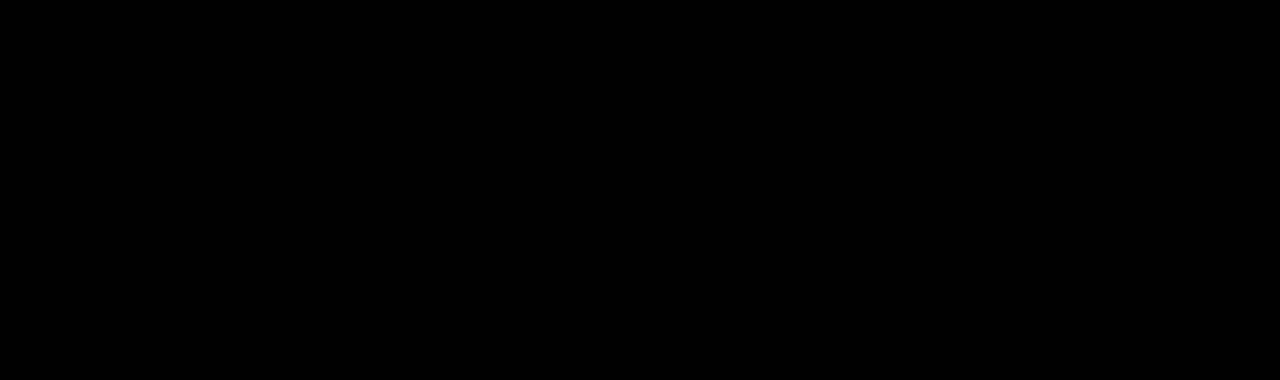
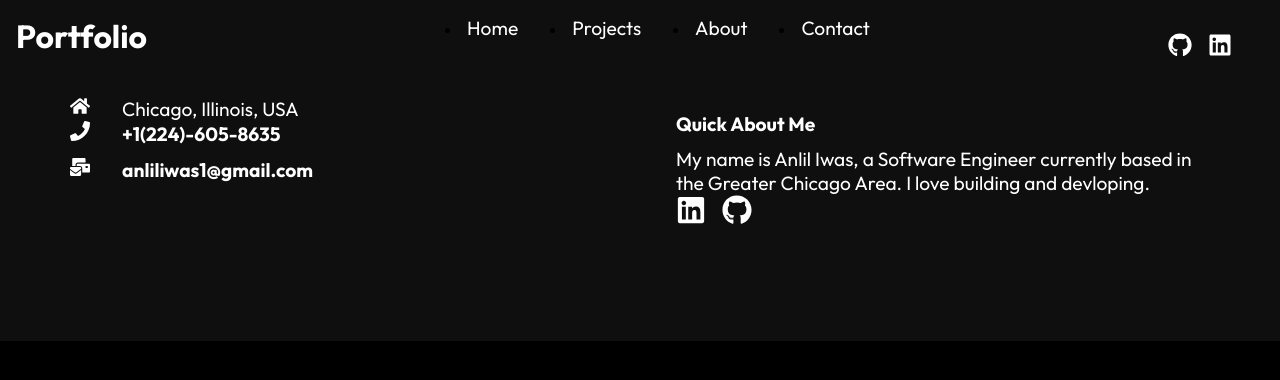
Before and after one commit to Iwas1512/first-portfolio, a React (Create React App) app: page /contact in a window 1280 px wide. Shown: the top 380 px of the page. Built offline with nearby package versions, Linux system fonts and the light colour scheme.

Commit message:
Added a footer, made navbar appear in every folder.

```diff
--- /dev/null
+++ b/src/components/Footer.js
@@ -0,0 +1,54 @@
+import "./FooterStyles.css"
+
+import React from 'react'
+
+import { FaGithub, FaHome, FaLinkedin, FaMailBulk, FaPhone } from 'react-icons/fa'
+
+const Footer = () => {
+  return (
+    <div className = "footer">
+        <div className="footer-container">
+            <div className = "left">
+                <div className= "home">
+
+                <p><FaHome size = {20} style = {{color: "#fff", marginRight: "2rem"}} />
+                 Chicago, Illinois, USA  </p>
+
+
+
+                </div>
+
+                <div className="phone">
+                    <h4> <FaPhone size = {20} style = {{color: "#fff", marginRight: "2rem"}}/>
+                    +1(224)-605-8635 </h4>
+
+                     </div>
+
+                     <div className="email">
+                    <h4> <FaMailBulk size = {20} style = {{color: "#fff", marginRight: "2rem"}}/>
+                    anliliwas1@gmail.com </h4>
+
+                     </div>
+
+             </div>
+
+            <div className = "right">
+                 <h4> Quick About Me </h4>
+                 <p> My name is Anlil Iwas, a Software Engineer currently based in the Greater Chicago Area. I love building and devloping.
+                     </p>
+                    <div className="socials">
+                    <FaLinkedin size = {30} style = {{color: "#fff", marginRight: "1rem"}}/>
+                    <FaGithub size = {30} style = {{color: "#fff", marginRight: "1rem"}}/>
+
+
+                    </div>
+            </div>
+        </div>
+
+
+
+    </div>
+  )
+}
+
+export default Footer
--- /dev/null
+++ b/src/components/FooterStyles.css
@@ -0,0 +1,65 @@
+.footer
+{
+    width: 100%;
+    padding: 6rem 0;
+    background-color: rgba(19, 19, 19, 0.8);
+}
+
+.footer-container
+{
+    max-width: 1140px;
+    margin: auto;
+    display: grid;
+    grid-template-columns: repeat(2, 1fr);
+    grid-gap: 40px;
+}
+
+.left {
+    height: 100%;
+    max-width: 100%;
+    display: flex;
+    flex-direction: column;
+    padding: 1 rem;
+}
+.location{
+    display: flex;
+    margin: bottom 0.7rem;
+
+
+}
+.location p{
+    line-height: 30px;
+}
+
+.right {
+    height: 100%;
+    max-width: 100%;
+    display: flex;
+    flex-direction: column;
+    padding: 1rem;
+}
+
+.social{
+    margin-top: 1rem;
+
+}
+
+h4{
+    font-size: 1.2rem;
+     padding-bottom: 0.7rem;
+}
+
+p{
+    font-size: 1.2rem;
+}
+
+@media screen and (max-Width: 640px)
+{
+    .footer-container{
+    grid-template-columns: 1fr;;
+
+
+
+}
+
+}
--- /dev/null
+++ b/src/components/HeroImg2.js
@@ -0,0 +1,21 @@
+import "./HeroImg2Styles.css";
+import React, { Component } from 'react'
+
+class HeroImg2 extends Component  {
+    render()
+    {
+        return (
+            <div className = "hero-img">
+                <div className = "heading">
+                    <h1>{this.props.heading} </h1>
+                    <p>{this.props.text} </p>
+                </div>
+            </div>
+          )
+    }
+
+
+
+}
+
+export default HeroImg2
--- /dev/null
+++ b/src/components/HeroImg2Styles.css
@@ -0,0 +1,49 @@
+.hero-img {
+    width: 100%;
+    background: rgba(0,0,0,0.5);
+    height: 60vh;
+    position: relative;
+}
+
+.hero-img::before {
+    content: "";
+    background: url("https://images.unsplash.com/photo-1533134486753-c833f0ed4866?q=80&w=870&auto=format&fit=crop&ixlib=rb-4.0.3&ixid=M3wxMjA3fDB8MHxwaG90by1wYWdlfHx8fGVufDB8fHx8fA%3D%3D");
+    background-size: cover;
+    background-position: center;
+    height: 100%;
+    width: 100%;
+    position: absolute;
+    top: 0;
+    left: 0;
+    z-index: -1;
+}
+.heading {
+    width :100%;
+    height: 100%;
+    display: flex;
+    justify-content: center;
+    flex-direction: column;
+    align-items: center;
+}
+
+.hero-img h1{
+    font-size: 2.4rem;
+
+}
+
+.hero-img p
+{
+    font-size: 1.4rem;
+    text-align: center;
+
+}
+
+@media screen and (max-width = 640px) {
+    .hero-img h1{
+        font-size: 2rem;
+    }
+
+
+
+
+}
--- a/src/components/HeroImgStyles.css
+++ b/src/components/HeroImgStyles.css
@@ -37,7 +37,7 @@
 .hero .content {
     position: absolute;
     transform: translate(-50%, 50%);
-    top: -5%;
+    top: -14%;
     left: 50%;
     text-align: center;
 }
--- a/src/components/Navbar.js
+++ b/src/components/Navbar.js
@@ -17,13 +17,28 @@ const Navbar = () => {
     const handleClick = () => setClick(!click);
 
 
+    const [color, setColor] = useState("false");
+
+    const changeColor = () => {
+        if(window.scrollY >= 100){
+            setColor(true);
+        }
+        else
+        {
+            setColor(false);
+        }
+    }
+    window.addEventListener("scroll", changeColor);
+
+
+
 
 
 
 
 
   return (
-   < div className="header">
+   < div className={color? "header header-bg": "header"}>
     <Link to = {"/"}>
     <h1> Portfolio  </h1>
 
--- a/src/components/NavbarStyles.css
+++ b/src/components/NavbarStyles.css
@@ -9,6 +9,11 @@
     height: 90px;
     z-index: 10;;
 
+}
+.header-bg {
+    background-color: rgba(0,0,0, 0.75);
+
+    transition: 0.5s;
 }
 
 .nav-menu{
--- a/src/routes/About.js
+++ b/src/routes/About.js
@@ -1,9 +1,20 @@
 import React from 'react'
+import Navbar from '../components/Navbar'
+import Footer from '../components/Footer'
+import HeroImg2 from '../components/HeroImg2'
+
+
 
 const About = () => {
   return (
-    <div>About</div>
+    <div>
+      <Navbar/>
+      <HeroImg2 heading= "ABOUT"text="Heyoo wsp"/>
+      <Footer/>
+
+    </div>
   )
 }
 
+
 export default About
--- a/src/routes/Contact.js
+++ b/src/routes/Contact.js
@@ -1,8 +1,17 @@
 import React from 'react'
+
+import Navbar from '../components/Navbar'
+import Footer from '../components/Footer'
+
+
 
 const Contact = () => {
   return (
-    <div>Contact</div>
+    <div>
+      <Navbar/>
+      <Footer/>
+
+    </div>
   )
 }
 
--- a/src/routes/Home.js
+++ b/src/routes/Home.js
@@ -1,12 +1,15 @@
 import React from 'react'
 import Navbar from '../components/Navbar'
 import HeroImg from '../components/HeroImg'
+import Footer from '../components/Footer'
+
 
 const Home = () => {
   return (
     <div>
       <Navbar />
       <HeroImg />
+      <Footer/>
     </div>
   )
 }
--- a/src/routes/Projects.js
+++ b/src/routes/Projects.js
@@ -1,8 +1,19 @@
 import React from 'react'
+
+import Navbar from '../components/Navbar'
+import Footer from '../components/Footer'
+import HeroImg2 from '../components/HeroImg2'
+
+
 
 const Projects = () => {
   return (
-    <div>Projects</div>
+    <div>
+      <Navbar/>
+      <HeroImg2 heading = "PROJECTS (Coming Soon)"text = "My Featured Projects:"/>
+      <Footer/>
+
+    </div>
   )
 }
 
```
